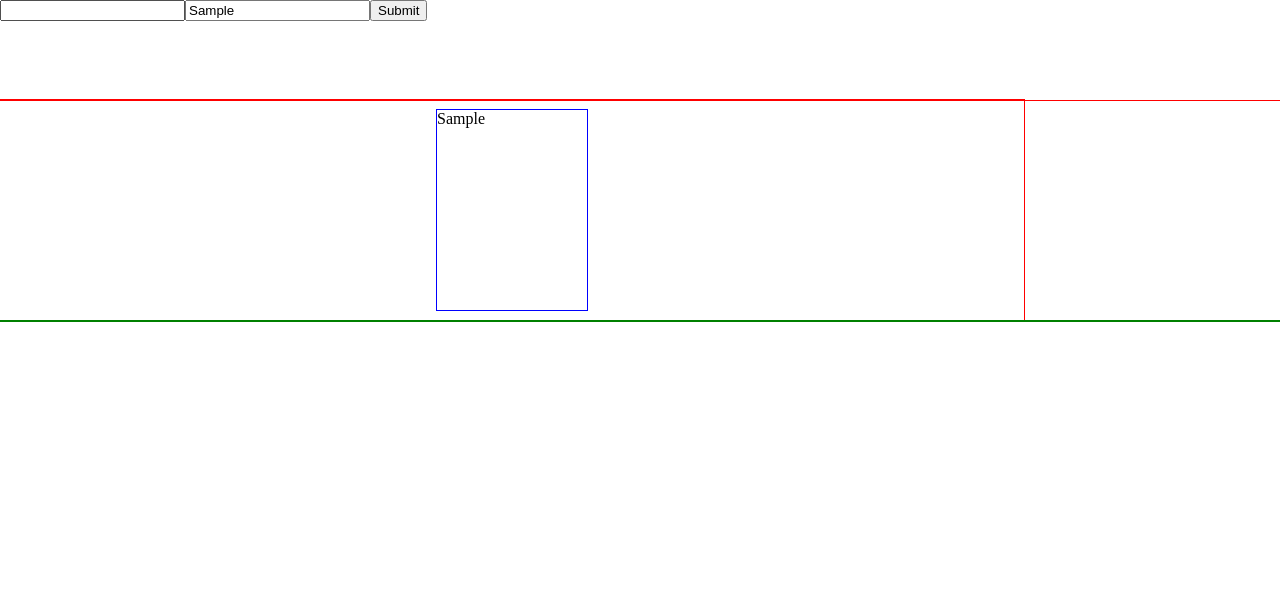
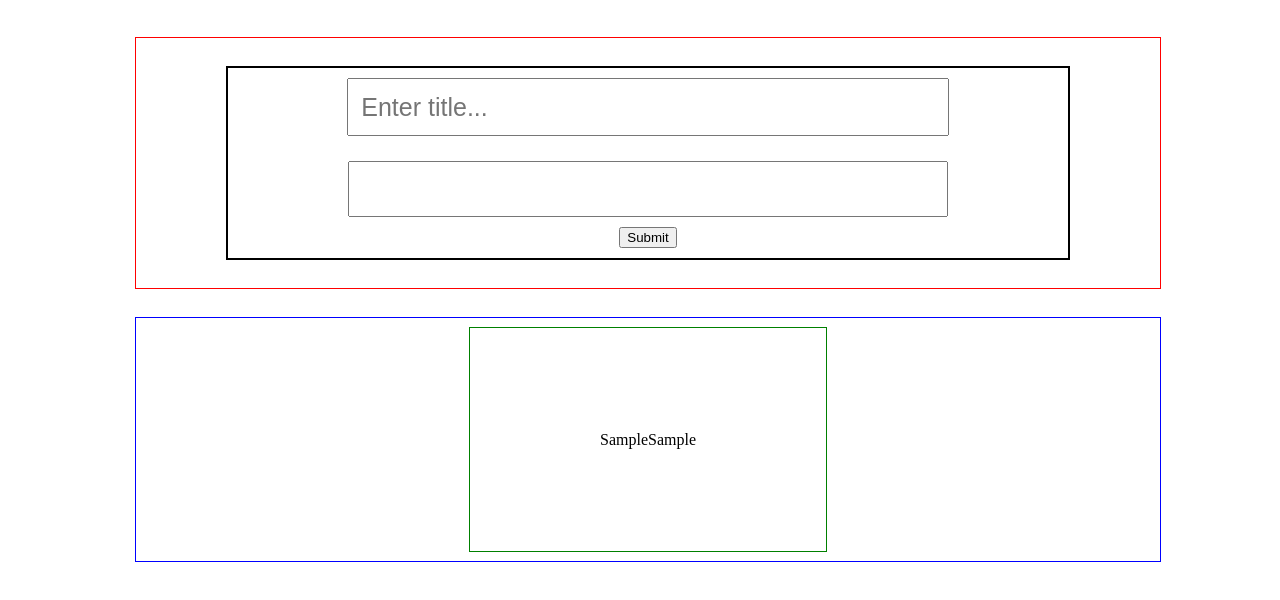
Before and after one commit to JlordS32/TDL-App, a React (Vite) app: page / in a window 1280 px wide. Both pictures are taken after typing "Sample", "Sample" into the empty fields and a click on the button "Submit". Shown: the top 600 px of the page. Built offline with nearby package versions, Linux system fonts and the light colour scheme.

Commit message:
initial commit

```diff
--- a/src/components/home/Todo.jsx
+++ b/src/components/home/Todo.jsx
@@ -1,6 +1,7 @@
 import React, {
    useState,
-   useEffect
+   useEffect,
+   useRef
 } from 'react';
 import Todobox from './TodoBox';
 
@@ -9,13 +10,16 @@ import '../../styles/todo.modules.css';''
 const Todo = () => {
 
    const [newTodo, setNewTodo] = useState('');
+   const [newTodoTitle, setNewTodoTitle] = useState('');
+
    const [todos, setTodos] = useState([]);
-   const [todoTitle, setTodoTitle] = useState('');
+
+   const textareaRef = useRef();
 
    const handleInputChange = (e) => {
       switch (e.target.name) {
          case 'title':
-            setTodoTitle(e.target.value);
+            setNewTodoTitle(e.target.value);
             break;
          case 'todo-content':
             setNewTodo(e.target.value);
@@ -27,35 +31,46 @@ const Todo = () => {
 
    const handleClick = () => {
       if (newTodo.trim() !== '') {
-         setTodos([...todos, newTodo]);
+         const title = newTodoTitle;
+         const content = newTodo;
+
+         setTodos(todos => [...todos, { title, content }]);
          setNewTodo('');
+         setNewTodoTitle('');
       }
    }
 
    useEffect(() => {
-      console.log(todos);
-   }, [todos])
+      textareaRef.current.style.height = "auto";
+      textareaRef.current.style.height = `${textareaRef.current.scrollHeight - 10}px`;
+
+   }, [newTodo]);
 
    return (
       <>
          <div className='newtodo-container'>
+            <div className='newtodo-box'>
                <input
                   type='text'
+                  value={newTodoTitle}
+                  onChange={handleInputChange}
+                  name='title'
+                  className='newtodo-title'
+                  placeholder='Enter title...'
+               />
+               <textarea
                   value={newTodo}
+                  ref={textareaRef}
                   onChange={handleInputChange}
                   name='todo-content'
+                  className='newtodo-content'
                />
-            <input
-               type='text'
-               value={todoTitle}
-               onChange={handleInputChange}
-               name='title'
-            />
-            <button onClick={handleClick}>Submit</button>
+               <button onClick={handleClick} className='newtodo-submit'>Submit</button>
             </div>
-         <div className='todo-container'>
+         </div>
+         <div className='todos-wrapper'>
             {todos.map(todo => {
-               return <Todobox item={todo}/>;
+               return <Todobox todo={todo}/>;
             })}
          </div>
       </>
--- a/src/components/home/TodoBox.jsx
+++ b/src/components/home/TodoBox.jsx
@@ -1,11 +1,20 @@
 import React from 'react';
 import '../../styles/todo.modules.css';
 
-const Todobox = ({item}) => {
+const Todobox = ({todo}) => {
+
+   const {
+      title,
+      content
+   } = todo;
+
    return (
-      <div className='todo-box-container'>
-         <div className='todo-box'>
-            {item}
+      <div className='todo-container'>
+         <div className='title'>
+            {title}
+         </div>
+         <div className='todo-content'>
+            {content}
          </div>
       </div>
    )
--- a/src/styles/app.modules.css
+++ b/src/styles/app.modules.css
@@ -1,17 +1,14 @@
-* {
-   margin: 0
-}
-
 .app {
    width: 100vw;
    box-sizing: border-box;
    display: flex;
    flex-direction: column;
-   outline: 2px green solid;
+   justify-content: center;
+   align-items: center;
+   height: auto;
 }
 
 .todo-container {
-   outline: 1px red solid;
    display: flex;
    justify-content: center;
    align-items: center;
@@ -19,7 +16,3 @@
    height: 100%;
    flex-wrap: wrap;
 }
-
-.newtodo-container {
-   outline: red 1px solid;
-}
--- a/src/styles/todo.modules.css
+++ b/src/styles/todo.modules.css
@@ -1,11 +1,64 @@
-.todo-box-container {
-   outline: 1px blue solid;
-   max-width: 150px;
-   width: 100%;
-   height: 200px;
-   margin: 10px;
+.newtodo-container,
+.todos-wrapper {
+   width: 80%;
+   height: 100%;
+}
+
+.newtodo-container,
+.newtodo-box {
+   display: flex;
+   flex-direction: column;
+   justify-content: center;
+   align-items: center;
 }
 
 .newtodo-container {
-   height: 100px;
+   outline: 1px red solid;
+   margin: 30px;
 }
+
+.newtodo-box {
+   outline: black solid 2px;
+   margin: 30px;
+   padding: 10px;
+   width: 80%;
+}
+
+.newtodo-title {
+   width: 70%;
+   margin-bottom: 1em;
+   font-size: 25px;
+   padding: 0.5em;
+}
+
+.newtodo-content {
+   font-size: 15px;
+   width: calc(70% + 10px);
+   padding: 0.5em;
+   resize: none;
+   margin-bottom: 10px;
+}
+
+.todos-wrapper {
+   outline: blue 1px solid;
+   display: flex;
+   flex-wrap: wrap;
+   justify-content: center;
+   align-items: center;
+}
+
+.todo-container {
+   outline: green 1px solid;
+   width: 30%;
+   height: 175px;
+   margin: 10px;
+   padding: 1.5em;
+   display: flex;
+   overflow-x: hidden;
+}
+
+@media screen and (min-width: 1800px) {
+   .todo-container {
+      width: 20%;
+   }
+}
```
Lines whose indentation alone changed are shown as unchanged.
